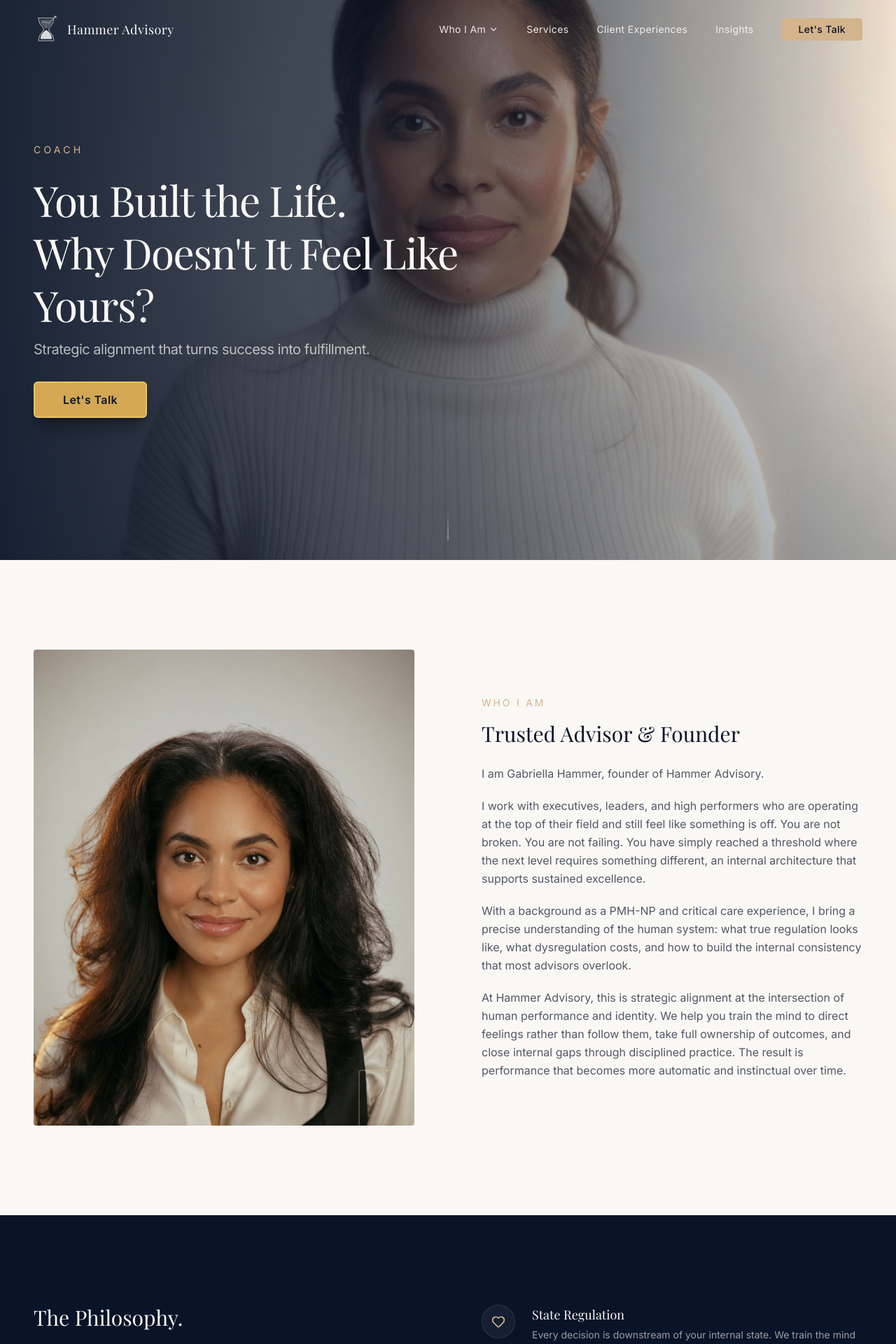
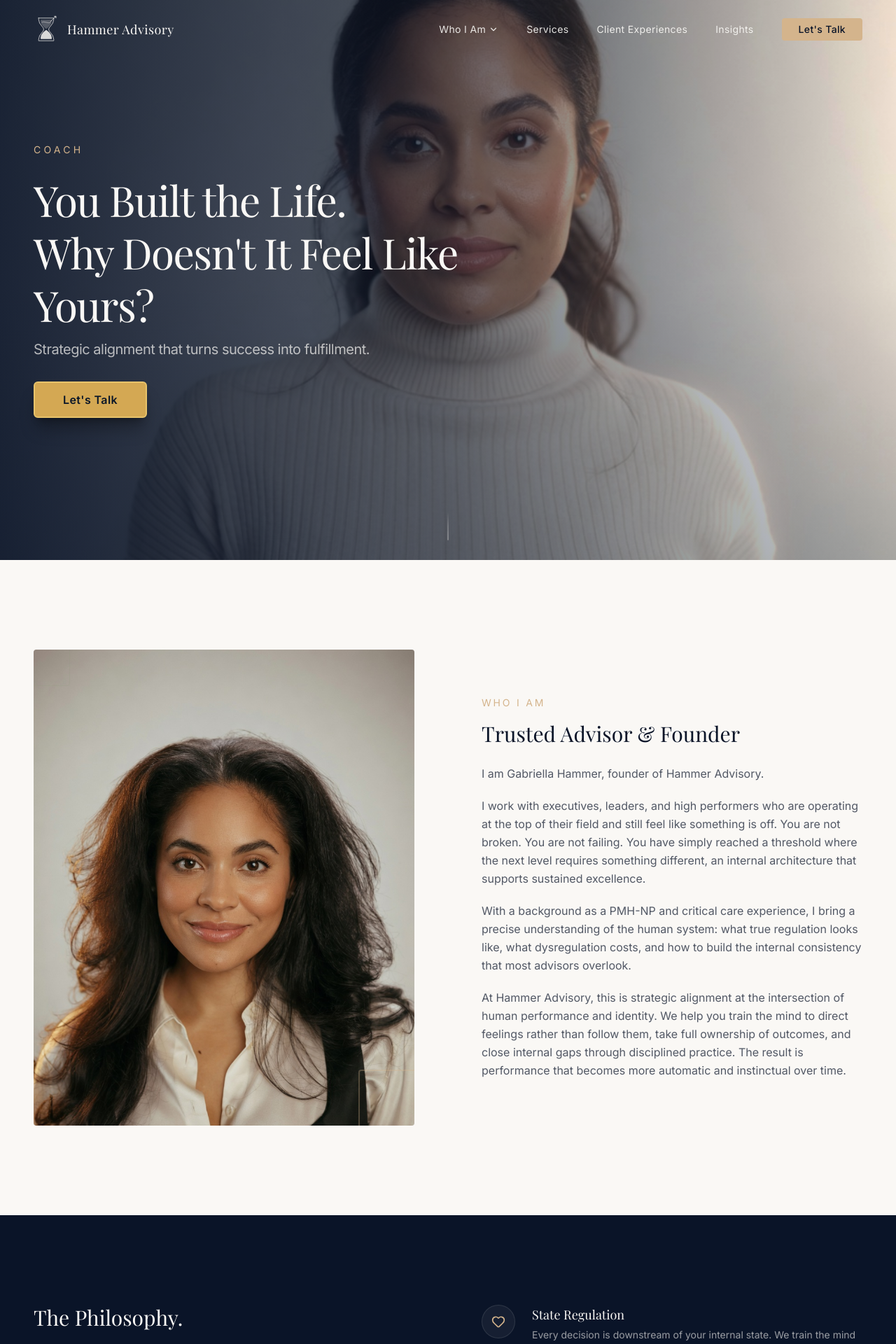
Before and after one commit to ghammer24/Hammer-Advisory-Website, a Next.js app: page / in a window 1280 px wide. Shown: the top 1920 px of the page at 70% size. Built offline with nearby package versions, Linux system fonts and the light colour scheme; a web font is replaced by a local one.

Commit message:
fix: adjust image cropping for hero and about sections
Improve face framing in hero and reduce empty space in about section.

```diff
--- a/components/about-section.tsx
+++ b/components/about-section.tsx
@@ -28,7 +28,7 @@ export function AboutSection() {
                 src="/images/gabriella-hero.jpg"
                 alt="Gabriella Hammer, Founder of Hammer Advisory"
                 fill
-                className="object-cover object-[50%_12%]"
+                className="object-cover object-[50%_5%]"
                 sizes="(max-width: 1024px) 100vw, 50vw"
               />
               {/* Decorative elements */}
--- a/components/hero-section.tsx
+++ b/components/hero-section.tsx
@@ -21,7 +21,7 @@ export function HeroSection() {
           src="/images/gabriella-about.jpg"
           alt="Gabriella Hammer"
           fill
-          className="object-cover object-[85%_35%] sm:object-[80%_32%] md:object-[75%_28%] lg:object-[70%_25%] brightness-105 contrast-105"
+          className="object-cover object-[95%_30%] sm:object-[92%_28%] md:object-[88%_25%] lg:object-[85%_22%] brightness-105 contrast-105"
           priority
           sizes="100vw"
         />
```
